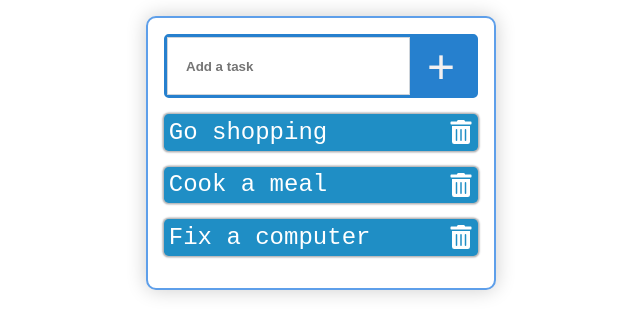
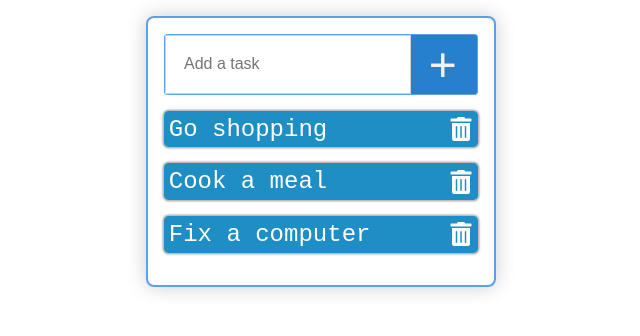
Before and after one commit to tarieli-d/react-ToDoList, a React app: page / in a window 1280 px wide. Shown: the whole page, without its empty margins (319-959 px from the left). Built offline with nearby package versions, Linux system fonts and the light colour scheme.

Commit message:
2 files modified-form style and font changed

```diff
--- a/src/components/TaskList.js
+++ b/src/components/TaskList.js
@@ -10,7 +10,7 @@ const TaskList = props => {
   const deleteTask = index => {
     /**set index of task,which  is deleted,we need that index to apply fadeout animation css only to the item,which is deleted */
     setIsFadingOut(index);
-    /**wait animation lasting 300ml and then finish it*/
+    /**stop animation after 300ml*/
     const t = setTimeout(() => {
       props.deleteTask(index);
       setIsFadingOut(-1);
--- a/src/style.css
+++ b/src/style.css
@@ -12,33 +12,33 @@ html {
   margin-top: 2vh;
   padding: 1rem;
   background: #fff;
-  border-radius: 10px;
+  border-radius: 8px;
   box-shadow: 0 0 20px rgba(0, 0, 0, 0.2);
   border: 2px solid #5e9fea;
 }
 form {
   display: flex;
   width: 100%;
-  height: 4rem;
+  height: 3.8rem;
   background: #2680ce;
-  border: 0.2rem solid #2680ce;
-  border-radius: 0.3rem;
+  border: 0.1rem solid #5e9fea;
+  border-radius: 0.2rem;
 }
 input {
-  border: 1px solid #ced4da;
   width: 79%;
   height: 100%;
+  border: 1px solid #ced4da;
   text-indent: 1rem;
   outline: none;
-  font-weight: bold;
+  font: 100 1rem sans-serif;
 }
 button {
+  width: 20%;
+  height: 100%;
   font-size: 3rem;
   border: none;
   color: #f3f0f0;
-  background: /*#f2d533*/ #2680ce;
-  width: 20%;
-  height: 100%;
+  background: transparent;
   cursor: pointer;
 }
 ul {
@@ -60,7 +60,6 @@ li span:hover {
   color: rgba(233, 14, 14, 0.89);
   cursor: pointer;
 }
-
 .task,
 .task-fadeout {
   display: flex;
@@ -77,6 +76,8 @@ li span:hover {
   font-family: 'Courier New', Courier, monospace;
   word-break: break-word;
   overflow-wrap: break-word;
+}
+.task {
   -webkit-animation: fadein 0.5s linear forwards;
   animation: fadein 0.5s linear forwards;
 }
```
